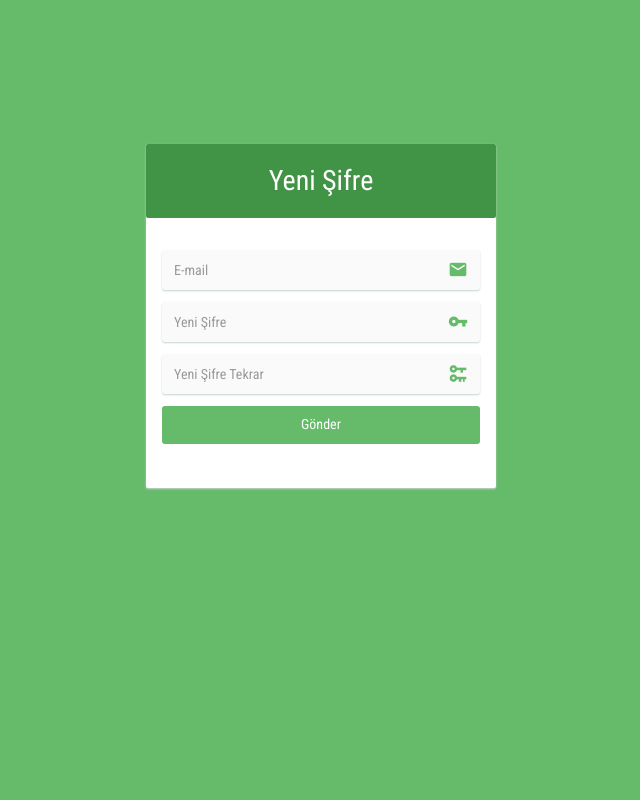
After one commit to OkanUzun/Rol-ve-Yetenek-Uyg., a PHP site: page /orcl/pass-change.php in a window 1280 px wide. The commit adds this page. Shown: the whole page, without its empty margins (319-959 px from the left). Run offline with PHP 8.4, Linux system fonts and the light colour scheme.

Commit message:
pass-change.php added

```diff
--- a/mail-config.php
+++ b/mail-config.php
@@ -29,6 +29,4 @@
 
 
   //$mail->AltBody = 'This is the body in plain text for non-HTML mail clients';
-
-
 ?>
--- /dev/null
+++ b/pass-change.php
@@ -0,0 +1,60 @@
+<!DOCTYPE html>
+<html lang="tr">
+<head>
+  <meta charset="UTF-8">
+  <meta http-equiv="X-UA-Compatible" content="IE=edge">
+  <meta name="viewport" content="width=device-width, initial-scale=1, maximum-scale=1, user-scalable=0">
+
+  <link rel="apple-touch-icon" sizes="57x57" href="img/favicon/apple-icon-57x57.png">
+  <link rel="apple-touch-icon" sizes="60x60" href="img/favicon/apple-icon-60x60.png">
+  <link rel="apple-touch-icon" sizes="72x72" href="img/favicon/apple-icon-72x72.png">
+  <link rel="apple-touch-icon" sizes="76x76" href="img/favicon/apple-icon-76x76.png">
+  <link rel="apple-touch-icon" sizes="114x114" href="img/favicon/apple-icon-114x114.png">
+  <link rel="apple-touch-icon" sizes="120x120" href="img/favicon/apple-icon-120x120.png">
+  <link rel="apple-touch-icon" sizes="144x144" href="img/favicon/apple-icon-144x144.png">
+  <link rel="apple-touch-icon" sizes="152x152" href="img/favicon/apple-icon-152x152.png">
+  <link rel="apple-touch-icon" sizes="180x180" href="img/favicon/apple-icon-180x180.png">
+  <link rel="icon" type="image/png" sizes="192x192" href="img/favicon/android-icon-192x192.png">
+  <link rel="icon" type="image/png" sizes="32x32" href="img/favicon/favicon-32x32.png">
+  <link rel="icon" type="image/png" sizes="96x96" href="img/favicon/favicon-96x96.png">
+  <link rel="icon" type="image/png" sizes="16x16" href="img/favicon/favicon-16x16.png">
+  <link rel="manifest" href="img/favicon/manifest.json">
+  <meta name="msapplication-TileColor" content="#ffffff">
+  <meta name="msapplication-TileImage" content="img/favicon/ms-icon-144x144.png">
+  <meta name="theme-color" content="#ffffff">
+
+  <title>Rol ve Yetenek Uygulaması</title>
+  <link rel="stylesheet" type="text/css" href="css/bootstrap.min.css">
+  <link rel="stylesheet" type="text/css" href="css/materialdesignicons.min.css">
+  <link rel="stylesheet" type="text/css" href="css/style.min.css">
+</head>
+<body class="login">
+<div class="container">
+  <div class="row">
+    <div class="col-xs-12 col-sm-8 offset-sm-2 col-md-6 offset-md-3 col-xl-4 offset-xl-4">
+      <form method="post">
+        <div class="card card-login">
+          <div class="card-header">Yeni Şifre</div>
+          <div class="card-block">
+            <div class="form-group">
+              <input type="text" name="email" class="form-control" placeholder="E-mail">
+              <i class="mdi mdi-email"></i>
+            </div>
+            <div class="form-group">
+              <input type="text" name="email" class="form-control" placeholder="Yeni Şifre">
+              <i class="mdi mdi-key"></i>
+            </div>
+            <div class="form-group">
+              <input type="text" name="email" class="form-control" placeholder="Yeni Şifre Tekrar">
+              <i class="mdi mdi-key-change"></i>
+            </div>
+            <div class="form-group text-xs-center">
+              <button type="submit" class="btn btn-success">Gönder</button>
+            </div>
+          </div>
+        </div>
+      </form>
+    </div>
+  </div>
+</div>
+<?php include 'footer.php' ?>
```
Also changed, not shown: change.php (+8 -10 lines), course-detail.php (+22 -27 lines).
